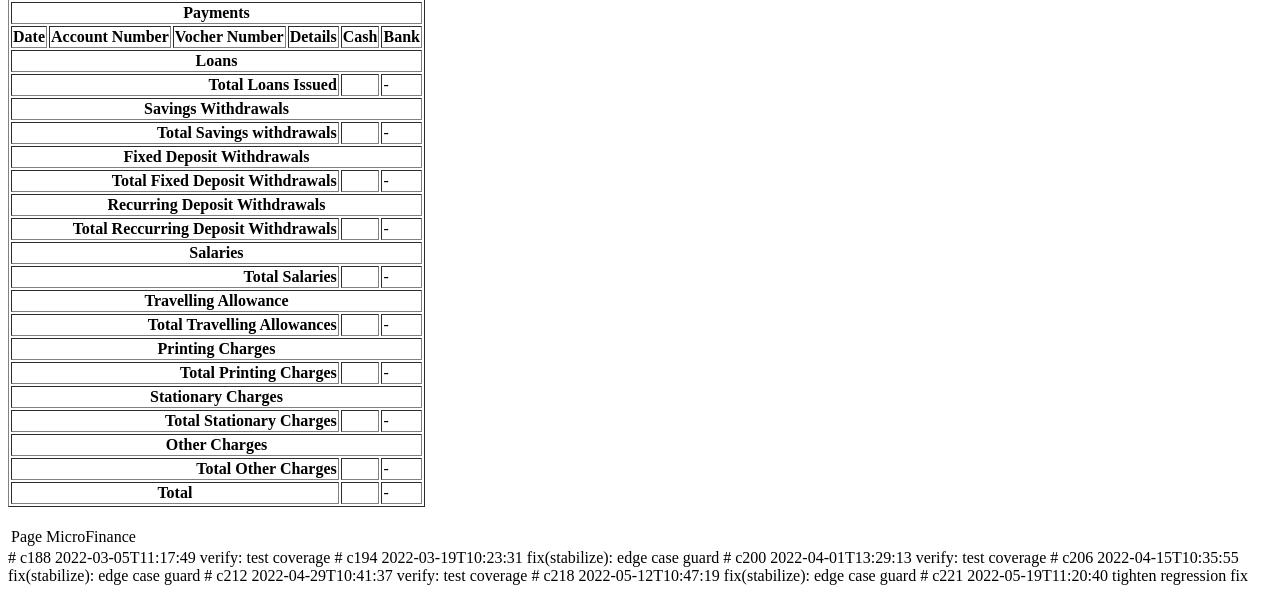
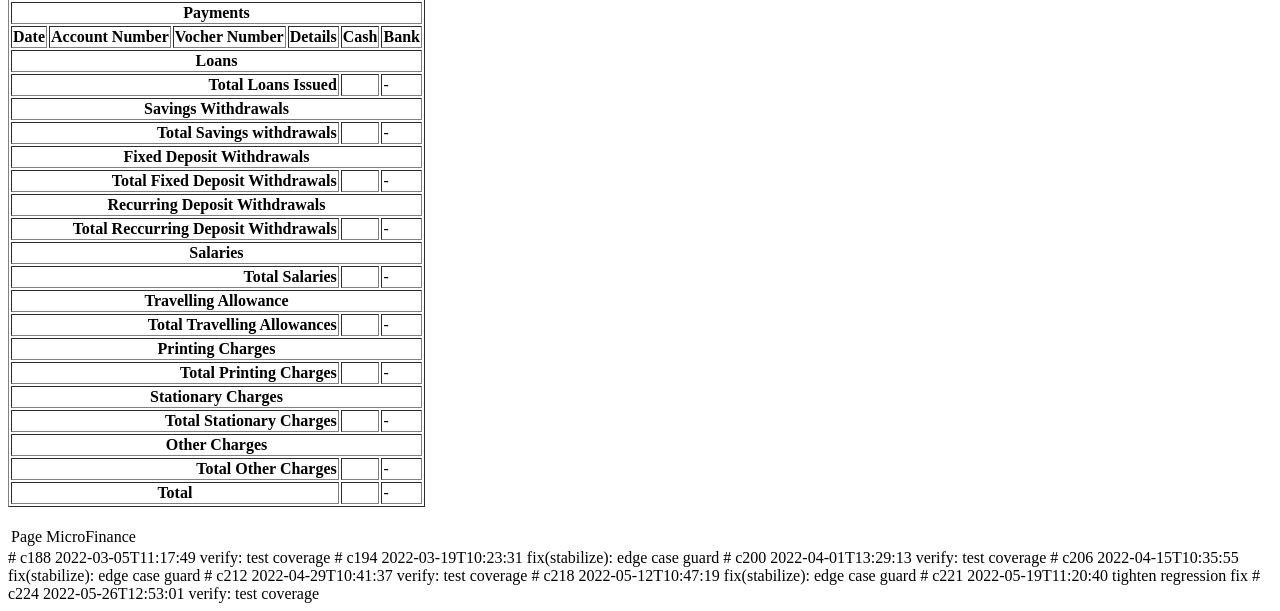
Before and after one commit to kkanupriyaphd21-dev/finance-backend-repo, a Django app: template templates/pdf_daybook.html in a window 1280 px wide. Shown: the part 684-1295 px from the top of the page. Before the commit the page ends 1269 px from the top, so only its background shows below. Run offline with Django 3.2, Linux system fonts and the light colour scheme; the template is opened without the code that fills it, so the values that code supplies are empty.

Commit message:
verify: test coverage
Adds regression coverage and keeps the edge cases checked.

```diff
--- a/templates/pdf_daybook.html
+++ b/templates/pdf_daybook.html
@@ -86,3 +86,5 @@
 # c218 2022-05-12T10:47:19 fix(stabilize): edge case guard
 
 # c221 2022-05-19T11:20:40 tighten regression fix
+
+# c224 2022-05-26T12:53:01 verify: test coverage
```
